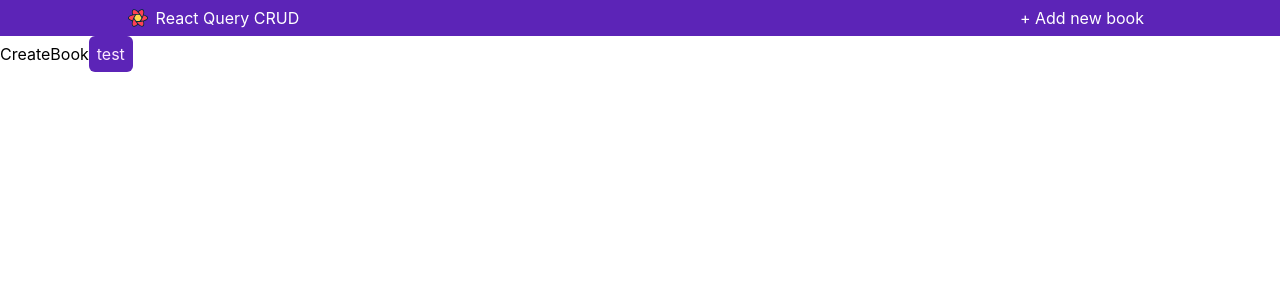
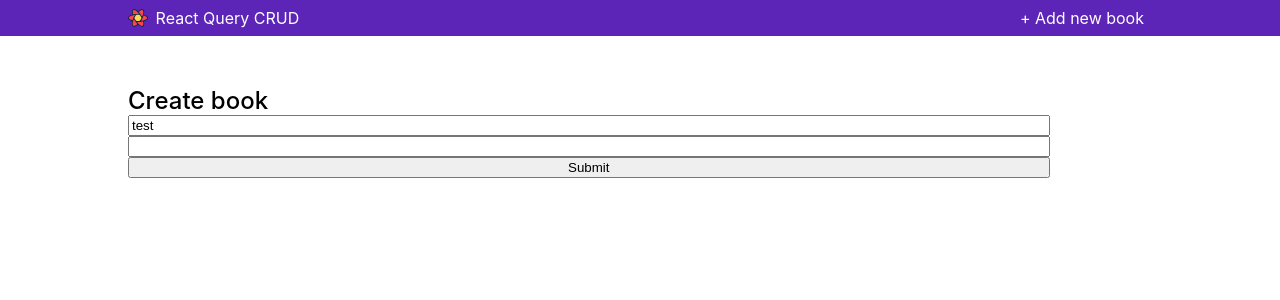
Before and after one commit to smlltt/react-query-crud, a React (Create React App) app: page /create-book in a window 1280 px wide. Shown: the top 300 px of the page. Built offline with nearby package versions, Linux system fonts and the light colour scheme.

Commit message:
book form basic

```diff
--- a/package.json
+++ b/package.json
@@ -14,7 +14,7 @@
     "axios": "^0.27.2",
     "react": "^18.2.0",
     "react-dom": "^18.2.0",
-    "react-hook-form": "^7.36.1",
+    "react-hook-form": "^7.38.0",
     "react-loader-spinner": "^5.3.4",
     "react-query": "^3.39.2",
     "react-router-dom": "^6.4.1",
--- a/src/components/BookItem/index.tsx
+++ b/src/components/BookItem/index.tsx
@@ -5,6 +5,9 @@ import { Link } from "react-router-dom";
 import styled from "styled-components";
 import { removeBook } from "api";
 import { useMutation, useQueryClient } from "react-query";
+
+import theme from "config/theme";
+import { ThreeDots } from "react-loader-spinner";
 
 interface BookItemProps {
   author: string;
@@ -29,7 +32,7 @@ const BookItem: FC<BookItemProps> = ({ author, title, id }) => {
       // TODO add line at the bottom for small screens
     >
       <Flex
-        width={[1, 1, 1 / 2]}
+        width={[1, 1, "60%"]}
         justifyContent={["center", "center", "flex-start"]}
         mb={[3, 3, 0]}
       >
@@ -38,8 +41,7 @@ const BookItem: FC<BookItemProps> = ({ author, title, id }) => {
       <Flex
         justifyContent={"center"}
         alignItems={"center"}
-        ml={"auto"}
-        width={[1, 1, 1 / 2]}
+        width={[1, 1, "40%"]}
       >
         <Flex
           style={{ textOverflow: "ellipsis", overflow: "hidden" }}
@@ -53,7 +55,11 @@ const BookItem: FC<BookItemProps> = ({ author, title, id }) => {
           onClick={isLoading ? undefined : handleRemoveClick}
           opacity={isLoading ? 0.5 : 1}
         >
-          Remove
+          {isLoading ? (
+            <ThreeDots height="15" color={theme.colors.tertiary} />
+          ) : (
+            <>Remove</>
+          )}
         </Box>
       </Flex>
     </Flex>
--- a/src/components/BookList/index.tsx
+++ b/src/components/BookList/index.tsx
@@ -22,6 +22,7 @@ const BookList = () => {
         alignItems={"center"}
         width={"100%"}
         pt={4}
+        justifyContent={"center"}
       >
         {data?.map(({ author, title, id }) => (
           <BookItem author={author} title={title} id={id} key={id} />
--- a/src/components/CreateBook/index.tsx
+++ b/src/components/CreateBook/index.tsx
@@ -1,12 +1,16 @@
 import React from "react";
+import { BookForm, Container } from "shared";
+import { Flex } from "rebass";
 import { Box } from "rebass/styled-components";
 
 const CreateBook = () => {
   return (
-    <div>
-      CreateBook
-      <Box variant={"primaryButton"}>test</Box>
-    </div>
+    <Container>
+      <Flex width={"90%"} flexDirection={"column"} pt={50}>
+        <Box variant={"title"}>Create book</Box>
+        <BookForm />
+      </Flex>
+    </Container>
   );
 };
 
--- a/src/config/theme.ts
+++ b/src/config/theme.ts
@@ -17,7 +17,7 @@ export default {
   },
   fontWeights: {
     body: 400,
-    heading: 700,
+    heading: 500,
     bold: 700,
   },
   lineHeights: {
@@ -39,6 +39,10 @@ export default {
         cursor: "pointer",
       },
     },
+    title: {
+      fontSize: [18, 20, 24],
+      fontWeight: "heading",
+    },
   },
   text: {
     color: {
--- /dev/null
+++ b/src/shared/BookForm/index.tsx
@@ -0,0 +1,31 @@
+import { useForm, SubmitHandler } from "react-hook-form";
+import { Flex } from "rebass";
+
+type Inputs = {
+  title: string;
+  author: string;
+};
+
+const BookForm = () => {
+  const {
+    register,
+    handleSubmit,
+    formState: { errors },
+  } = useForm<Inputs>();
+  const onSubmit: SubmitHandler<Inputs> = (data) => console.log(data);
+
+  return (
+    <form onSubmit={handleSubmit(onSubmit)}>
+      <Flex flexDirection={"column"}>
+        <input defaultValue="test" {...register("title", { required: true })} />
+        {errors.title && <span>This field is required</span>}
+        <input {...register("author", { required: true })} />
+        {errors.author && <span>This field is required</span>}
+
+        <input type="submit" />
+      </Flex>
+    </form>
+  );
+};
+
+export default BookForm;
--- a/src/shared/index.ts
+++ b/src/shared/index.ts
@@ -1,5 +1,6 @@
 import Navbar from "./Navbar";
 import Container from "./Container";
 import Loader from "./Loader";
+import BookForm from "./BookForm";
 
-export { Navbar, Container, Loader };
+export { Navbar, Container, Loader, BookForm };
```
Also changed, not shown: 1 other file (tests, documents, lock files or other folders).
